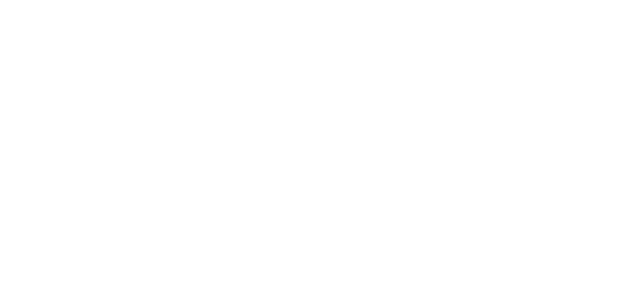
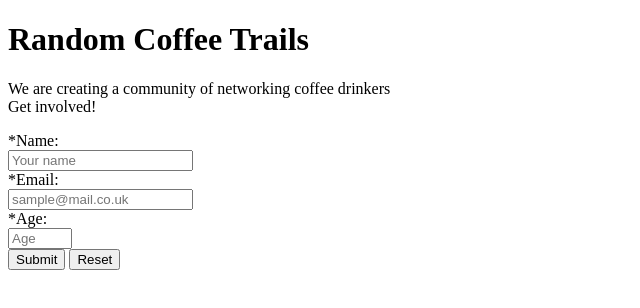
Before and after one commit to jhicks2306/freeCodeCamp-surveyForm, a plain HTML site: page index.html in a window 1280 px wide. Shown: the whole page, without its empty margins (0-640 px from the left). Drawn offline with Linux system fonts and the light colour scheme.

Commit message:
Add Name, Email and Age fields to form

```diff
--- a/index.html
+++ b/index.html
@@ -1,2 +1,33 @@
 <!DOCTYPE html>
-<html></html>
+<html>
+<head lang="en" dir="ltr">
+  <meta charset="utf-8">
+  <title>RCT</title>
+</head>
+<body>
+  <h1 id="title">Random Coffee Trails</h1>
+  <p id="description">We are creating a community of networking coffee drinkers<br>Get involved!</p>
+  <form id="survey-form" class="" action="index.html" method="post">
+    <div class="">
+      <label id="name-label" for="name">*Name:</label>
+    </div>
+    <div class="">
+      <input id="name" type="text" name="name" value="" placeholder="Your name" required>
+    </div>
+    <div class="">
+      <label id="email-label" for="email">*Email:</label>
+    </div>
+    <div class="">
+      <input id="email" type="email" name="email" value="" placeholder="sample@mail.co.uk" required>
+    </div>
+    <div class="">
+      <label id="number-label" for="number">*Age:</label>
+    </div>
+    <div class="">
+      <input id="number" type="number" name="number" value="" min="0" max="100" placeholder="Age" required>
+    </div>
+    <input type="submit" name="submit" value="Submit">
+    <input type="reset" name="reset" value="Reset">
+  </form>
+</body>
+</html>
```
